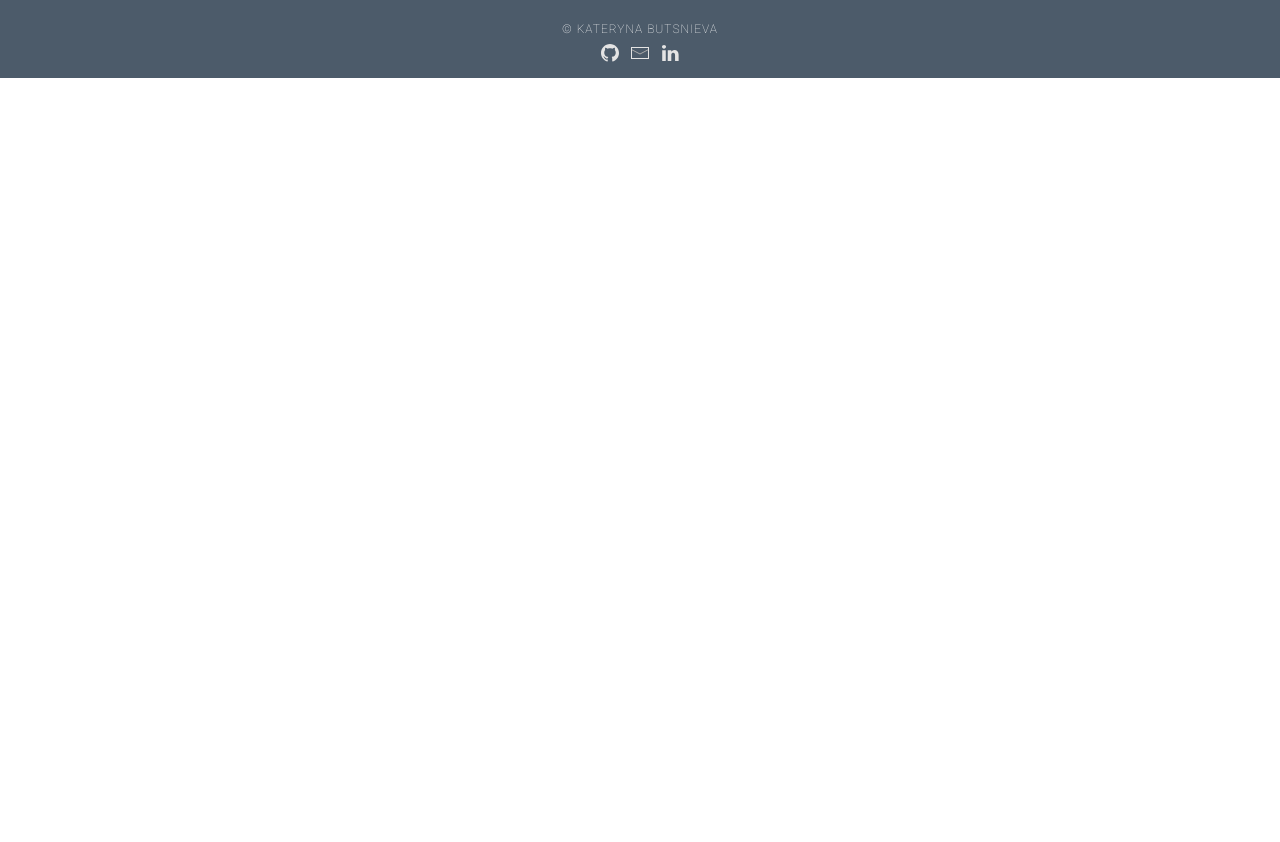
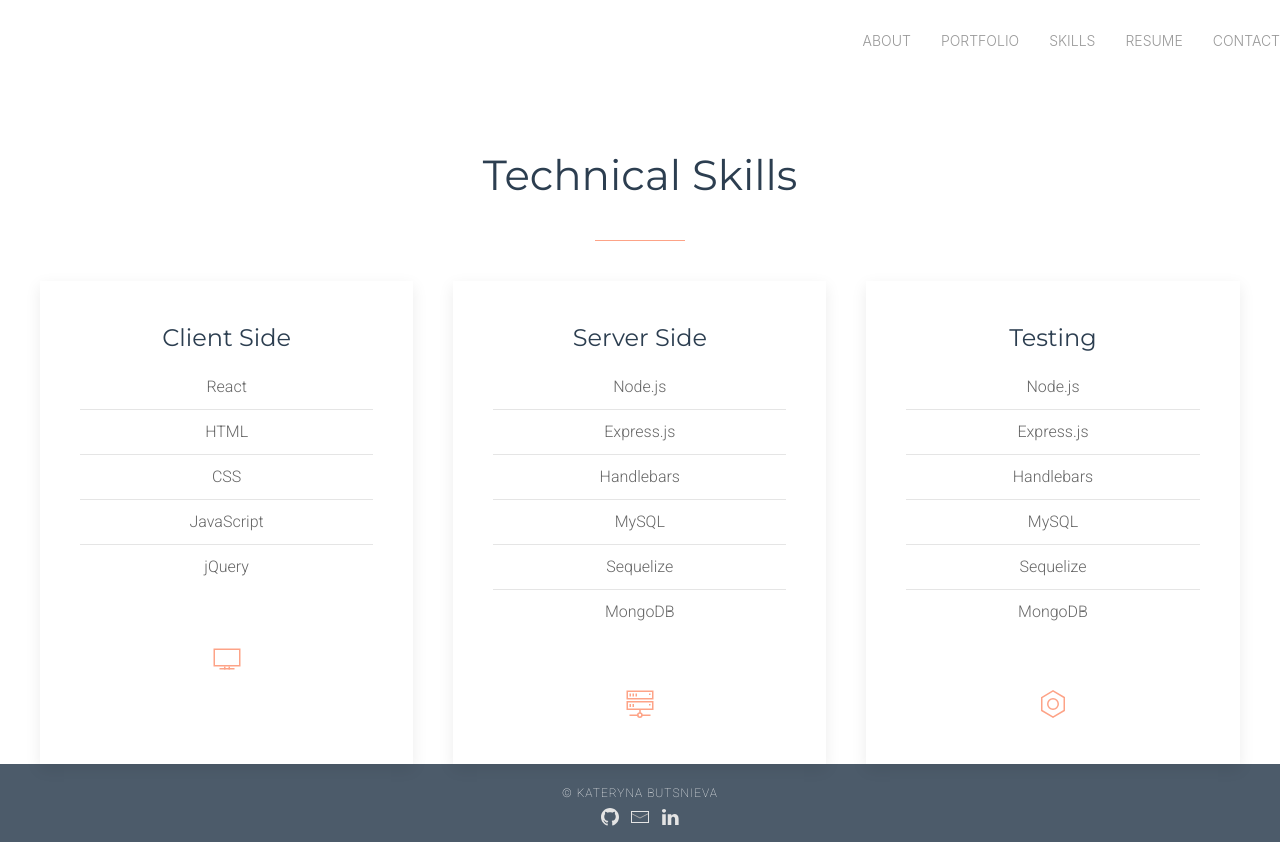
Before and after one commit to butsnieva/portfolio, a React (Create React App) app: page /portfolio-v2/skills in a window 1280 px wide. Before the commit the page ends 800 px from the top, so only its background shows below. Built offline with nearby package versions, Linux system fonts and the light colour scheme.

Commit message:
fix routing

```diff
--- a/package.json
+++ b/package.json
@@ -17,7 +17,7 @@
     "test": "react-scripts test",
     "eject": "react-scripts eject",
     "predeploy": "npm run build",
-    "deploy": "gh-pages -d build"
+    "deploy": "gh-pages -b main -d build"
   },
   "eslintConfig": {
     "extends": [
--- a/src/App.js
+++ b/src/App.js
@@ -11,10 +11,10 @@ import ResumeModal from './components/ResumeModal';
 function App() {
   return (
     <Router>
-      <Route exact path='/' component={AboutPage} />
-      <Route exact path='/about' component={AboutPage} />
-      <Route exact path='/portfolio' component={PortfolioPage} />
-      <Route exact path='/skills' component={SkillsPage} />
+      <Route exact path='/portfolio-v2' component={AboutPage} />
+      <Route path='/portfolio-v2/about' component={AboutPage} />
+      <Route path='/portfolio-v2/projects' component={PortfolioPage} />
+      <Route path='/portfolio-v2/skills' component={SkillsPage} />
       <ContactCanvas />
       <ResumeModal />
       <Footer />
--- a/src/components/Navbar/MobileMenu.js
+++ b/src/components/Navbar/MobileMenu.js
@@ -13,17 +13,23 @@ function MobileMenu() {
         ></button>
         <ul className='uk-list'>
           <li>
-            <Link to='/about' className='nav-item mobile-nav-item'>
+            <Link to='/portfolio-v2/about' className='nav-item mobile-nav-item'>
               About
             </Link>
           </li>
           <li>
-            <Link to='/portfolio' className='nav-item mobile-nav-item'>
+            <Link
+              to='/portfolio-v2/projects'
+              className='nav-item mobile-nav-item'
+            >
               Portfolio
             </Link>
           </li>
           <li>
-            <Link to='/skills' className='nav-item mobile-nav-item'>
+            <Link
+              to='/portfolio-v2/skills'
+              className='nav-item mobile-nav-item'
+            >
               Skills
             </Link>
           </li>
--- a/src/components/Navbar/index.js
+++ b/src/components/Navbar/index.js
@@ -20,7 +20,7 @@ function Navbar(props) {
           <ul className='uk-navbar-nav uk-visible@m'>
             <li>
               <Link
-                to='/about'
+                to='/portfolio-v2/about'
                 className='nav-item'
                 style={{ color: props.color }}
               >
@@ -29,7 +29,7 @@ function Navbar(props) {
             </li>
             <li>
               <Link
-                to='/portfolio'
+                to='portfolio-v2/projects'
                 className='nav-item'
                 style={{ color: props.color }}
               >
@@ -38,7 +38,7 @@ function Navbar(props) {
             </li>
             <li>
               <Link
-                to='/skills'
+                to='portfolio-v2/skills'
                 className='nav-item'
                 style={{ color: props.color }}
               >
@@ -46,9 +46,7 @@ function Navbar(props) {
               </Link>
             </li>
             <li>
-              <a uk-toggle='target: #resume-modal'
-                className='nav-item'
-              >
+              <a uk-toggle='target: #resume-modal' className='nav-item'>
                 Resume
               </a>
             </li>
```
Also changed, not shown: 1 other file (tests, documents, lock files or other folders).
